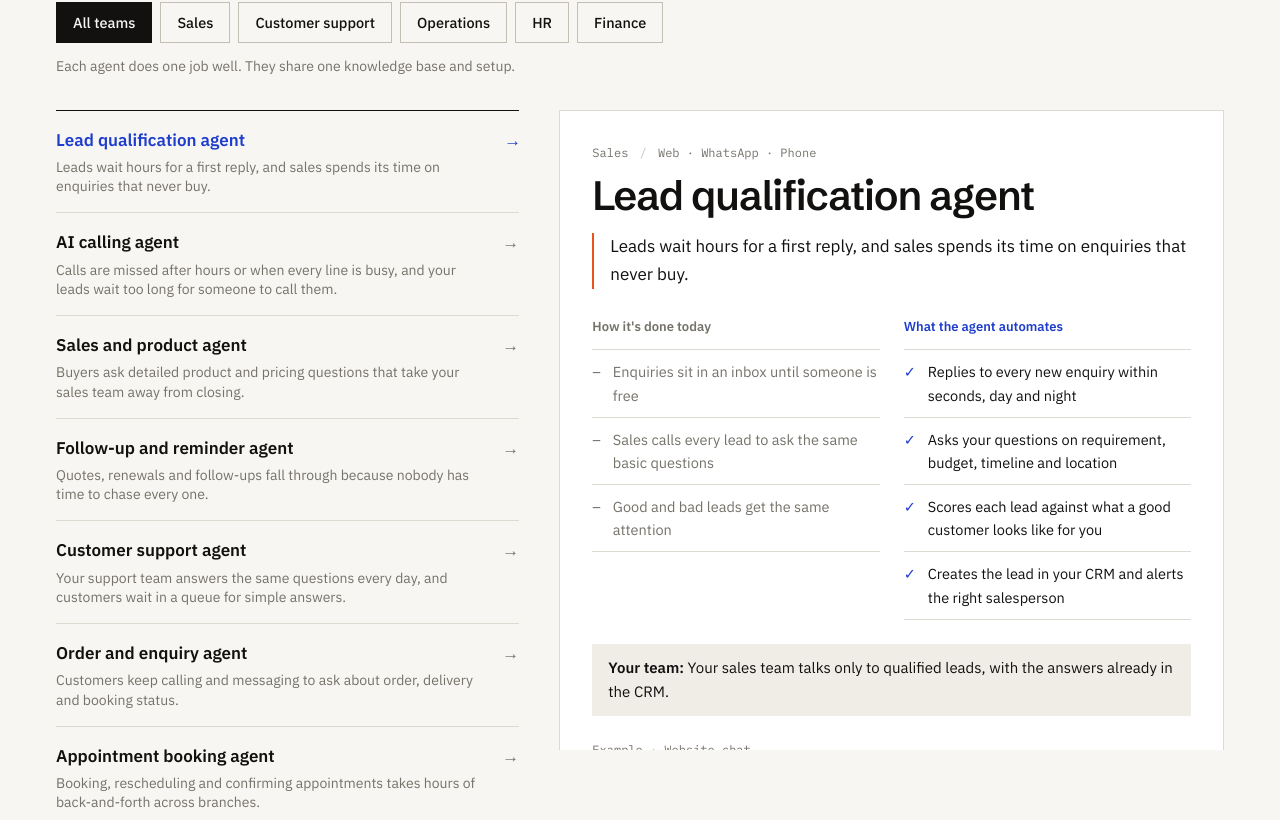
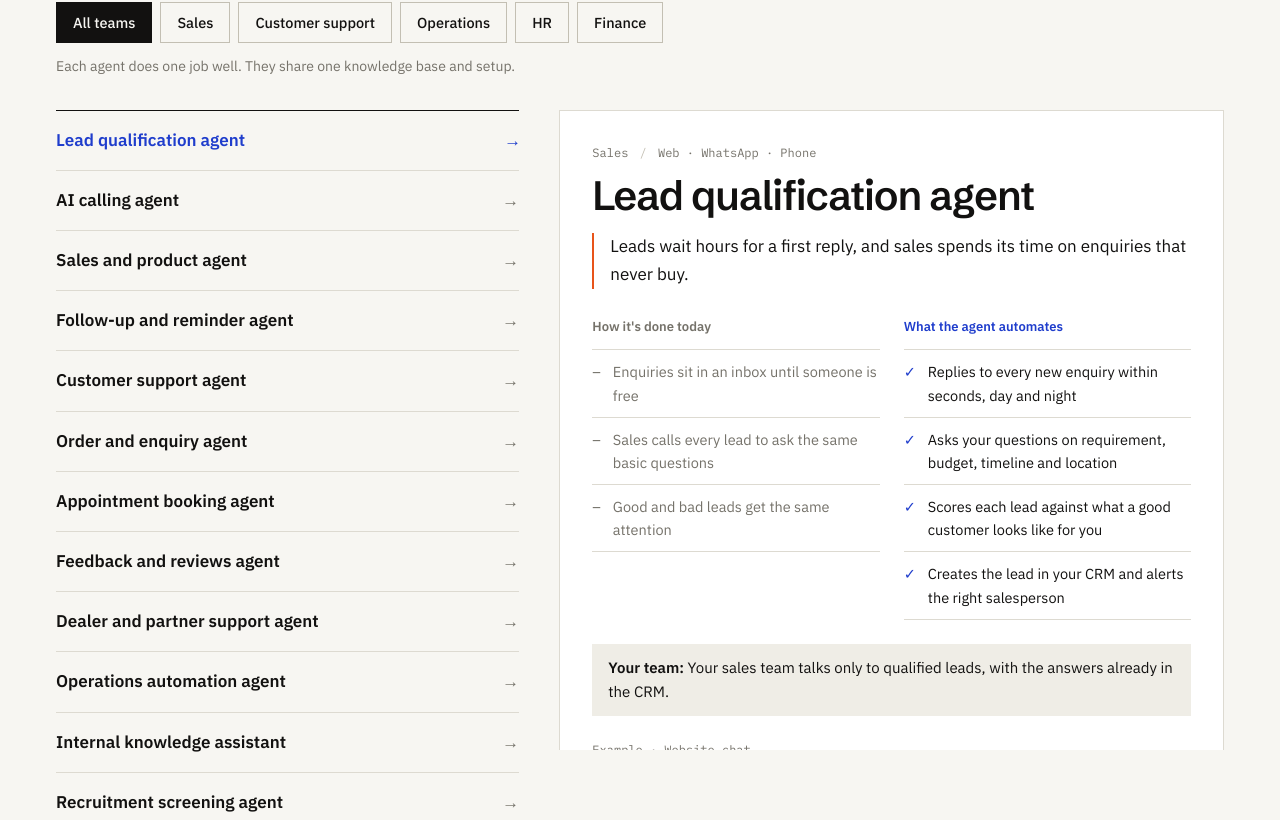
Before and after one commit to yagyaXsen/bigO, a Next.js app: page /agents in a window 1280 px wide. Shown: the part 2480-3300 px from the top of the page. Built offline with nearby package versions, Linux system fonts and the light colour scheme; no server answers.

Commit message:
Show only agent names in the bigO Agents list
The problem line under each name is removed; the detail panel still
opens with it.

```diff
--- a/src/components/agents/AgentCatalogue.tsx
+++ b/src/components/agents/AgentCatalogue.tsx
@@ -163,7 +163,6 @@ export function AgentCatalogue() {
                       {a.name}
                       {agentId === a.id && <span className="mono ml-2 text-[11px] font-normal text-signal">picked</span>}
                     </span>
-                    <span className="mt-1 block text-[14px] leading-snug text-muted">{a.problem}</span>
                   </span>
                   <span aria-hidden className={cn("transition-transform", on ? "translate-x-0.5 text-blue" : "text-muted")}>
                     →
```
